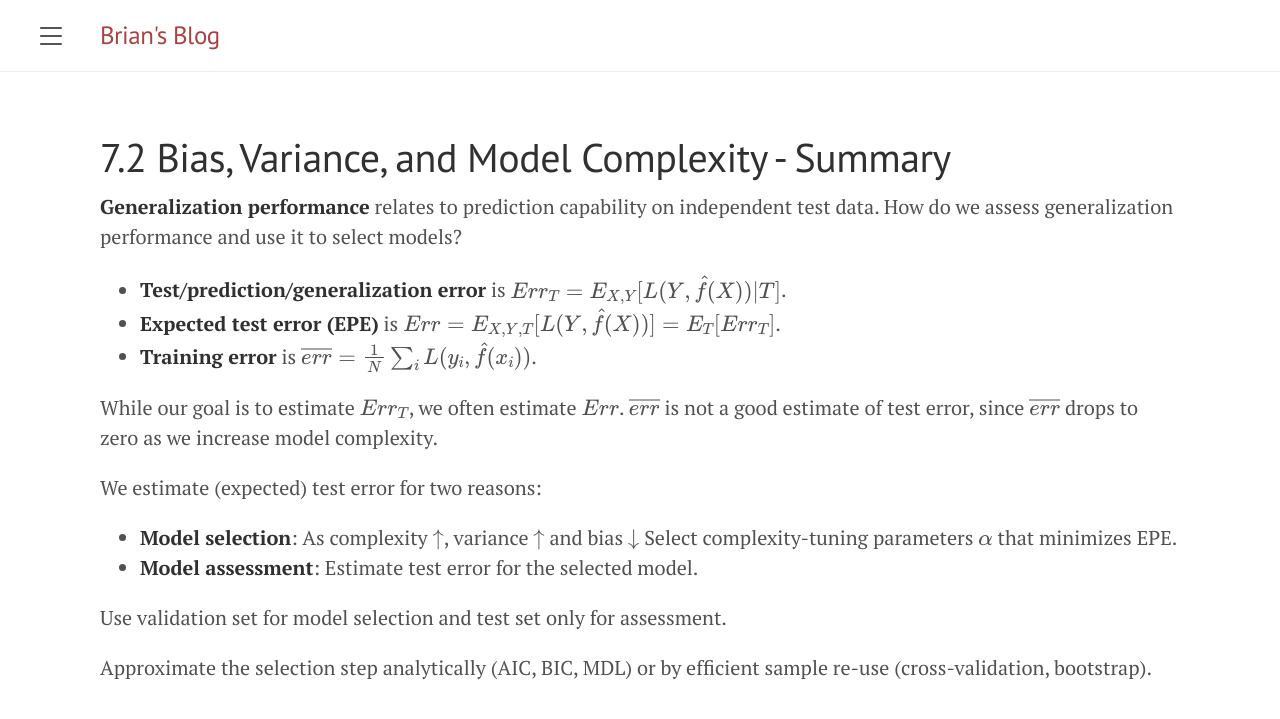
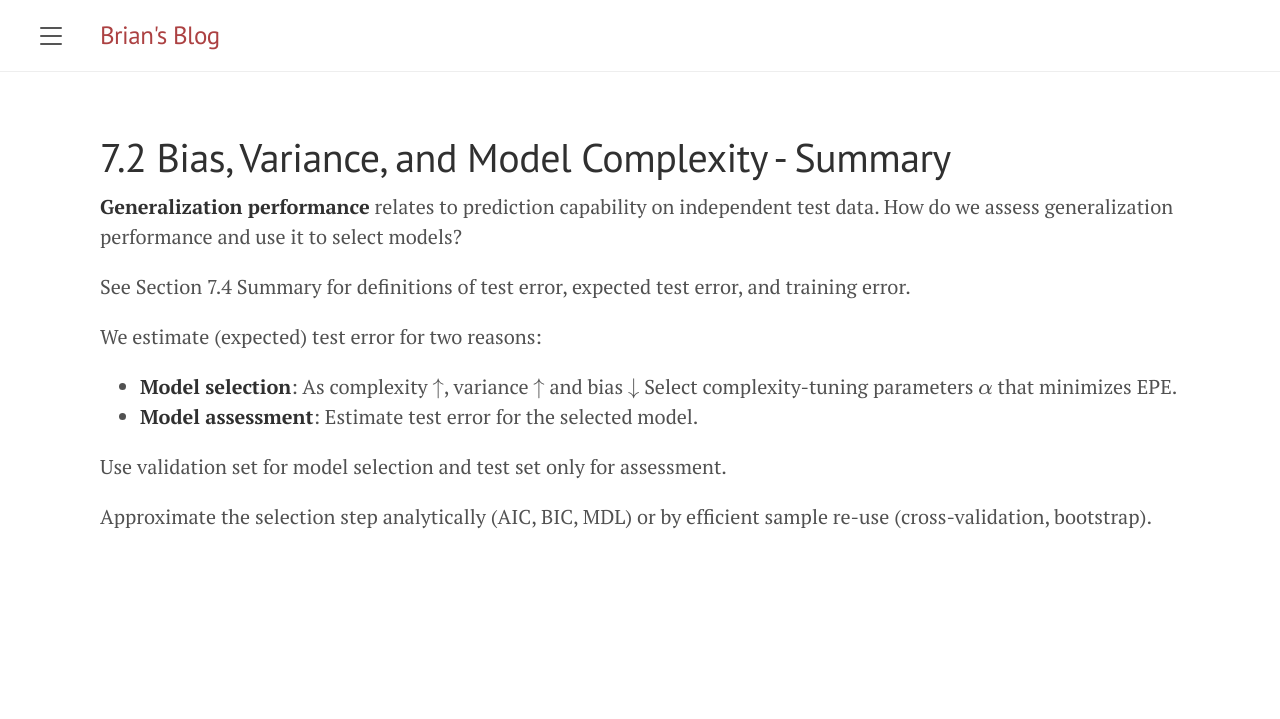
Before and after one commit to briansmlee/briansmlee.github.io, a Jekyll site: the page built from docs/_esl_posts/07_02_Summary.md, in a window 1280 px wide. Shown: the top 719 px of the page. Built offline with Jekyll 4.4.1, drawn with Linux system fonts in a browser that asks for light colours; formulas are drawn with MathJax 3.

Commit message:
ESL 7.4 Definitions and scaffolding

```diff
--- a/docs/_esl_posts/07_02_Summary.md
+++ b/docs/_esl_posts/07_02_Summary.md
@@ -10,11 +10,7 @@ usemathjax: true
 
 **Generalization performance** relates to prediction capability on independent test data. How do we assess generalization performance and use it to select models?
 
-- **Test/prediction/generalization error** is $$Err_{T} = E_{X,Y}[L(Y, \hat{f}(X)) \lvert T]$$.
-- **Expected test error (EPE)** is $$Err = E_{X,Y,T}[L(Y, \hat{f}(X))] = E_{T}[Err_{T}]$$.
-- **Training error** is $\overline{err} = \frac{1}{N} \sum_i L(y_i, \hat{f}(x_i))$.
-
-While our goal is to estimate $Err_{T}$, we often estimate $Err$. $\overline{err}$ is not a good estimate of test error, since $\overline{err}$ drops to zero as we increase model complexity.
+See Section 7.4 Summary for definitions of test error, expected test error, and training error.
 
 We estimate (expected) test error for two reasons:
 - **Model selection**: As complexity $\uparrow$, variance $\uparrow$ and bias $\downarrow$ Select complexity-tuning parameters $\alpha$ that minimizes EPE.
```
Also changed, not shown: docs/_esl_posts/07_03_Exercises.md (added, +14 -0 lines), docs/_esl_posts/07_04_Exercises.md (added, +16 -0 lines), docs/_esl_posts/07_04_Summary.md (added, +21 -0 lines).
